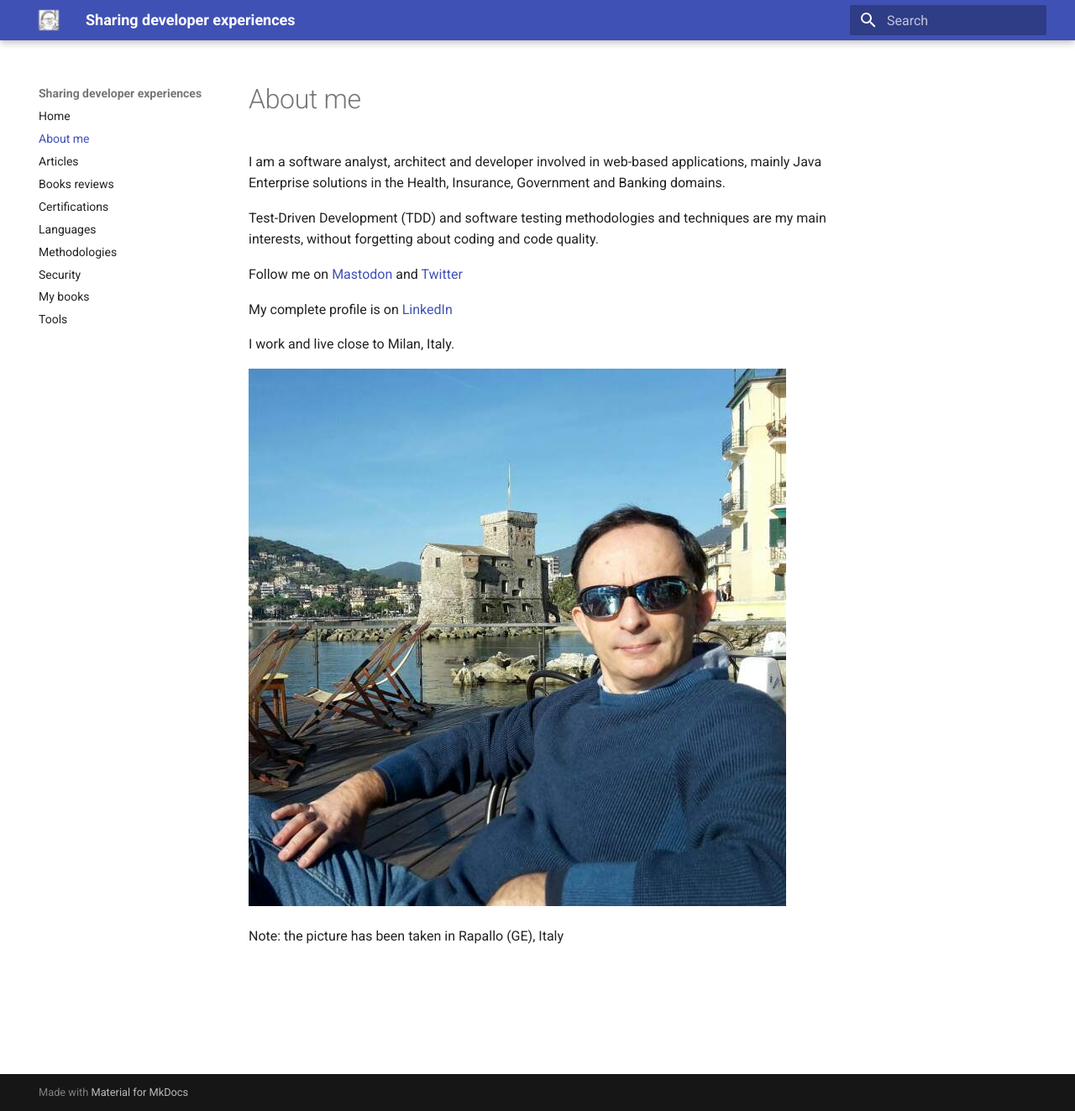
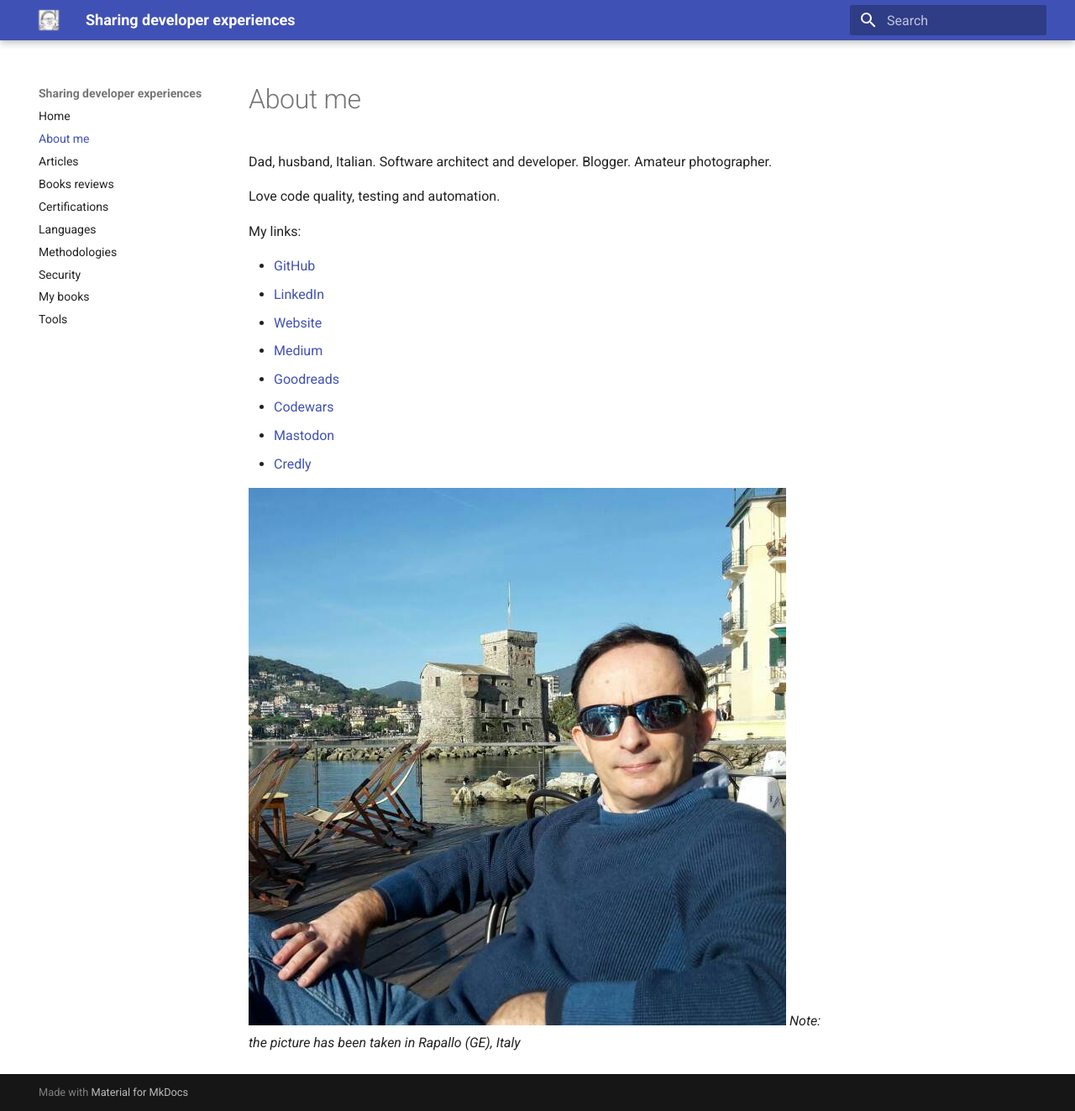
Before and after one commit to gualtierotesta/blog, an MkDocs documentation site: the page built from docs/about.md, in a window 1280 px wide and 1323 px high. Shown: the whole window at 84% size. Built offline with MkDocs 1.6.1 and Material for MkDocs 9.7.7, drawn with Linux system fonts in a browser that asks for light colours.

Commit message:
Update about me

```diff
--- a/docs/about.md
+++ b/docs/about.md
@@ -1,15 +1,19 @@
 # About me
 
-I am a software analyst, architect and developer involved in web-based applications, mainly Java Enterprise solutions in the Health, Insurance, Government and Banking domains.
+Dad, husband, Italian. Software architect and developer. Blogger. Amateur photographer.
 
-Test-Driven Development (TDD) and software testing methodologies and techniques are my main interests, without forgetting about coding and code quality.
+Love code quality, testing and automation.
 
-Follow me on [Mastodon](@gualtierotesta@mastodon.uno) and [Twitter](https://twitter.com/gualtierotesta)
+My links:
 
-My complete profile is on [LinkedIn](https://www.linkedin.com/in/gualtierotesta)
-
-I work and live close to Milan, Italy.
+* [GitHub](https://github.com/gualtierotesta)
+* [LinkedIn](https://www.linkedin.com/in/gualtierotesta)
+* [Website](https://gualtierotesta.github.io/blog)
+* [Medium](https://medium.com/@gualtierotesta)
+* [Goodreads](https://www.goodreads.com/gualtierotesta)
+* [Codewars](https://www.codewars.com/users/gualty)
+* [Mastodon](@gualtierotesta@mastodon.uno)
+* [Credly](https://www.credly.com/users/gualtierotesta)
 
 ![Gualtiero Testa](assets/images/gualtierotesta.jpg)
-
-Note: the picture has been taken in Rapallo (GE), Italy
+*Note: the picture has been taken in Rapallo (GE), Italy*
```
